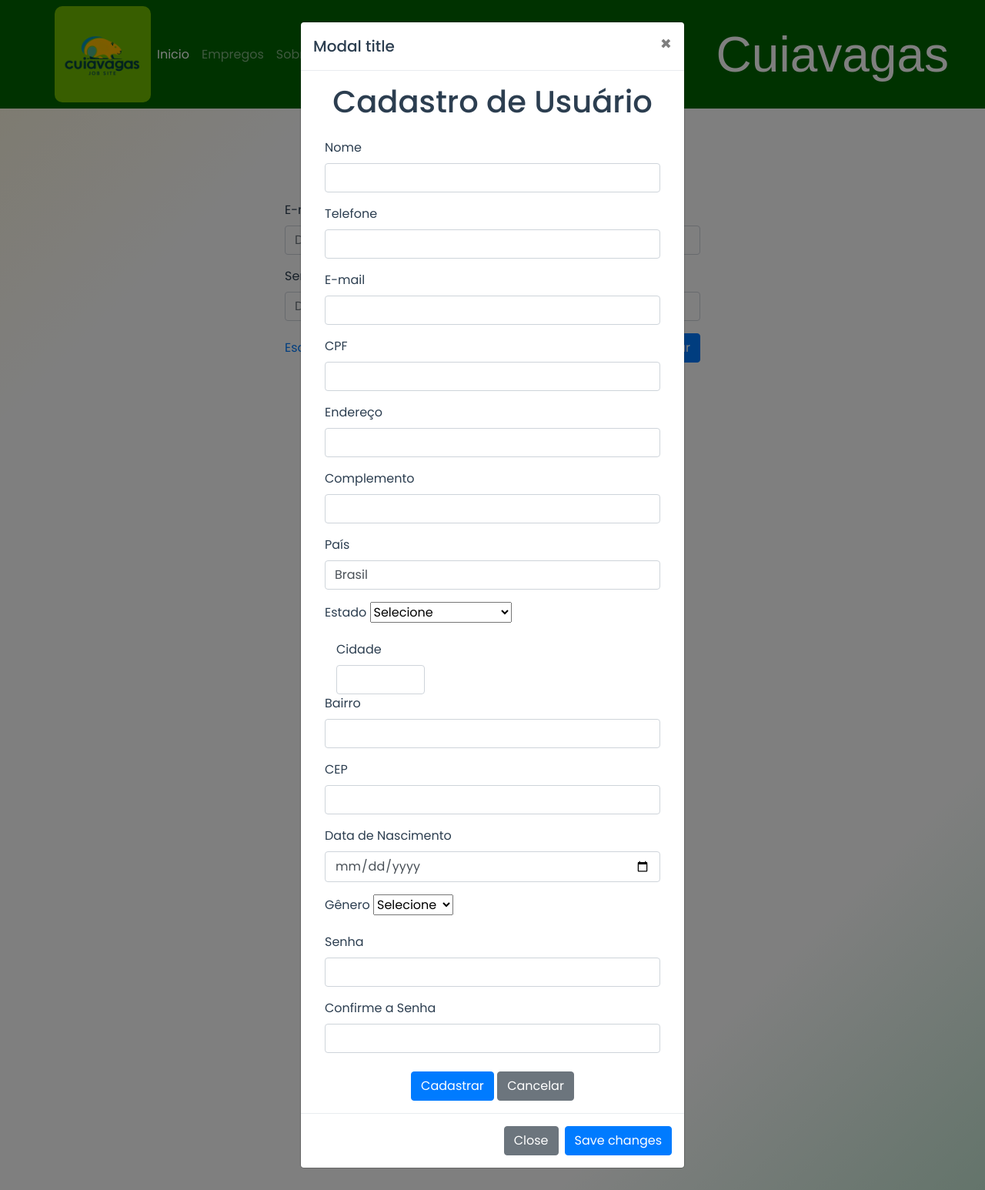
After one commit to weslley281/cuiavagas, a PHP site: page /views/login.php in a window 1280 px wide, after a click on "Cadastre-se". The commit adds this page. Shown: the whole page at 77% size. Run offline with PHP 8.4, Linux system fonts and the light colour scheme; some libraries are stand-ins or nearby versions; some web fonts are replaced.

Commit message:
Add files via upload

```diff
--- a/index.php
+++ b/index.php
@@ -20,6 +20,10 @@ switch ($page) {
         require_once "views/index.php";
         break;
 
+    case 'login':
+        require_once "views/login.php";
+        break;
+
     default:
         # code...
         break;
--- /dev/null
+++ b/views/login.php
@@ -0,0 +1,224 @@
+<!DOCTYPE html>
+<html lang="pt-BR">
+
+<head>
+    <meta charset="UTF-8">
+    <meta name="viewport" content="width=device-width, initial-scale=1.0">
+    <title>Cuiavagas - Encontre Seu Próximo Emprego</title>
+
+    <!-- Bootstrap CSS -->
+    <link rel="stylesheet" href="https://cdn.jsdelivr.net/npm/bootstrap@4.0.0/dist/css/bootstrap.min.css" integrity="sha384-Gn5384xqQ1aoWXA+058RXPxPg6fy4IWvTNh0E263XmFcJlSAwiGgFAW/dAiS6JXm" crossorigin="anonymous">
+    <link rel="stylesheet" href="../css/style.css">
+</head>
+
+<body>
+    <main id="inicio">
+        <nav class="navbar navbar-dark navbar-expand-lg" aria-label="Main navigation">
+            <div class="container-fluid d-flex align-items-center">
+                <div class="d-flex gap-5">
+                    <!-- Logo Section -->
+                    <div id="div-title-logo" class="d-flex align-items-center">
+                        <img id="title-logo" src="img/Leonardo_Phoenix_Design_a_clean_and_modern_logo_for_a_job_site_3.png" alt="Logo" width="125" height="125" class="d-inline-block align-text-top">
+                    </div>
+
+                    <!-- Hamburger Menu Button (visible only on small screens) -->
+                    <button class="navbar-toggler" type="button" data-bs-toggle="collapse" data-bs-target="#navbarNavDropdown" aria-controls="navbarNavDropdown" aria-expanded="false" aria-label="Toggle navigation">
+                        <span class="navbar-toggler-icon"></span>
+                    </button>
+
+                    <!-- Navigation Links (Collapsible) -->
+                    <div class="collapse navbar-collapse mx-auto" id="navbarNavDropdown">
+                        <ul class="navbar-nav d-flex justify-content-center gap-2">
+                            <li class="nav-item fs-4">
+                                <a class="nav-link active" aria-current="page" href="#home">Inicio</a>
+                            </li>
+                            <li class="nav-item fs-4">
+                                <a class="nav-link" href="#empregos">Empregos</a>
+                            </li>
+                            <li class="nav-item fs-4">
+                                <a class="nav-link" href="#">Sobre Nós</a>
+                            </li>
+                            <li class="nav-item fs-4">
+                                <a class="nav-link" href="#">Contato</a>
+                            </li>
+                            <li class="nav-item fs-4">
+                                <a class="nav-link" href="login.php">Login</a>
+                            </li>
+                        </ul>
+                    </div>
+
+                </div>
+
+                <!-- Cuiavagas Title for Large Screens -->
+                <div class="navbar-brand home-title fs-0 fw-bold d-none d-lg-block ms-auto">
+                    Cuiavagas
+                </div>
+
+                <!-- Cuiavagas Title for Mobile (hidden on large screens) -->
+                <div class="navbar-brand home-title fs-1 fw-bold d-lg-none ms-auto">
+                    Cuiavagas
+                </div>
+            </div>
+        </nav>
+
+        <div class="container mt-5">
+            <div class="row justify-content-center">
+                <div class="col-md-6">
+                    <h1 class="text-center">Login</h1>
+                    <form action="login.php" method="POST" class="mt-4">
+                        <div class="mb-3">
+                            <label for="email" class="form-label">E-mail</label>
+                            <input type="email" class="form-control" id="email" name="email" placeholder="Digite seu e-mail" required>
+                        </div>
+                        <div class="mb-3">
+                            <label for="password" class="form-label">Senha</label>
+                            <input type="password" class="form-control" id="password" name="password" placeholder="Digite sua senha" required>
+                        </div>
+                        <div class="d-flex justify-content-between align-items-center">
+                            <div>
+                                <a href="forgot-password.php" class="text-decoration-none">Esqueceu sua senha?</a>
+                            </div>
+                            <button type="submit" class="btn btn-primary">Entrar</button>
+                        </div>
+                    </form>
+                    <div class="text-center mt-3">
+                        <p>Não tem uma conta? <a href="#" class="text-decoration-none" data-toggle="modal" data-target="#exampleModal">Cadastre-se</a></p>
+                    </div>
+                </div>
+            </div>
+        </div>
+
+        </main>
+
+        <!-- Modal -->
+        <div class="modal fade" id="exampleModal" tabindex="-1" role="dialog" aria-labelledby="exampleModalLabel" aria-hidden="true">
+            <div class="modal-dialog" role="document">
+                <div class="modal-content">
+                <div class="modal-header">
+                    <h5 class="modal-title" id="exampleModalLabel">Modal title</h5>
+                    <button type="button" class="close" data-dismiss="modal" aria-label="Close">
+                    <span aria-hidden="true">&times;</span>
+                    </button>
+                </div>
+                <div class="modal-body">
+                <h1 class="text-center">Cadastro de Usuário</h1>
+                <form action="?action=create" method="POST" class="mt-4">
+                    <div class="container">
+                        <div class="form-group">
+                            <label for="name" class="form-label">Nome</label>
+                            <input type="text" class="form-control" id="name" name="name" required>
+                        </div>
+                        <div class="form-group">
+                            <label for="phone" class="form-label">Telefone</label>
+                            <input type="text" class="form-control" id="phone" name="phone" required>
+                        </div>
+                        <div class="form-group">
+                            <label for="email" class="form-label">E-mail</label>
+                            <input type="email" class="form-control" id="email" name="email" required>
+                        </div>
+                        <div class="form-group">
+                            <label for="cpf" class="form-label">CPF</label>
+                            <input type="text" class="form-control" id="cpf" name="cpf" required>
+                        </div>
+                        <div class="form-group">
+                            <label for="address" class="form-label">Endereço</label>
+                            <input type="text" class="form-control" id="address" name="address">
+                        </div>
+                        <div class="form-group">
+                            <label for="complement" class="form-label">Complemento</label>
+                            <input type="text" class="form-control" id="complement" name="complement">
+                        </div>
+                        <div class="form-group">
+                            <label for="country" class="form-label">País</label>
+                            <input type="text" class="form-control" id="country" name="country" value="Brasil" required>
+                        </div>
+                        <div class="form-group">
+                            <label for="state" class="form-label">Estado</label>
+                            <select class="form-select" id="state" name="state" required>
+                                <option value="" selected disabled>Selecione</option>
+                                <option value="AC">Acre</option>
+                                <option value="AL">Alagoas</option>
+                                <option value="AP">Amapá</option>
+                                <option value="AM">Amazonas</option>
+                                <option value="BA">Bahia</option>
+                                <option value="CE">Ceará</option>
+                                <option value="DF">Distrito Federal</option>
+                                <option value="ES">Espírito Santo</option>
+                                <option value="GO">Goiás</option>
+                                <option value="MA">Maranhão</option>
+                                <option value="MT">Mato Grosso</option>
+                                <option value="MS">Mato Grosso do Sul</option>
+                                <option value="MG">Minas Gerais</option>
+                                <option value="PA">Pará</option>
+                                <option value="PB">Paraíba</option>
+                                <option value="PR">Paraná</option>
+                                <option value="PE">Pernambuco</option>
+                                <option value="PI">Piauí</option>
+                                <option value="RJ">Rio de Janeiro</option>
+                                <option value="RN">Rio Grande do Norte</option>
+                                <option value="RS">Rio Grande do Sul</option>
+                                <option value="RO">Rondônia</option>
+                                <option value="RR">Roraima</option>
+                                <option value="SC">Santa Catarina</option>
+                                <option value="SP">São Paulo</option>
+                                <option value="SE">Sergipe</option>
+                                <option value="TO">Tocantins</option>
+                            </select>
+                        </div>
+                        <div class="col-md-4">
+                            <label for="city" class="form-label">Cidade</label>
+                            <input type="text" class="form-control" id="city" name="city" required>
+                        </div>
+                        <div class="form-group">
+                            <label for="neighborhood" class="form-label">Bairro</label>
+                            <input type="text" class="form-control" id="neighborhood" name="neighborhood">
+                        </div>
+                        <div class="form-group">
+                            <label for="postal_code" class="form-label">CEP</label>
+                            <input type="text" class="form-control" id="postal_code" name="postal_code">
+                        </div>
+                        <div class="form-group">
+                            <label for="birth_date" class="form-label">Data de Nascimento</label>
+                            <input type="date" class="form-control" id="birth_date" name="birth_date" required>
+                        </div>
+                        <div class="form-group">
+                            <label for="gender" class="form-label">Gênero</label>
+                            <select class="form-select" id="gender" name="gender" required>
+                                <option value="" selected disabled>Selecione</option>
+                                <option value="male">Masculino</option>
+                                <option value="female">Feminino</option>
+                                <option value="other">Outro</option>
+                            </select>
+                        </div>
+                        <div class="form-group">
+                            <label for="password" class="form-label">Senha</label>
+                            <input type="password" class="form-control" id="password" name="password" required>
+                        </div>
+                        <div class="form-group">
+                            <label for="password2" class="form-label">Confirme a Senha</label>
+                            <input type="password" class="form-control" id="password2" name="password2" required>
+                        </div>
+                    </div>
+                    <div class="text-center mt-4">
+                        <button type="submit" class="btn btn-primary">Cadastrar</button>
+                        <a href="../views/index.php" class="btn btn-secondary">Cancelar</a>
+                    </div>
+                </form>
+                </div>
+                <div class="modal-footer">
+                    <button type="button" class="btn btn-secondary" data-dismiss="modal">Close</button>
+                    <button type="button" class="btn btn-primary">Save changes</button>
+                </div>
+                </div>
+            </div>
+        </div>
+
+        <script src="https://code.jquery.com/jquery-3.2.1.slim.min.js" integrity="sha384-KJ3o2DKtIkvYIK3UENzmM7KCkRr/rE9/Qpg6aAZGJwFDMVNA/GpGFF93hXpG5KkN" crossorigin="anonymous"></script>
+        <script src="https://cdn.jsdelivr.net/npm/popper.js@1.12.9/dist/umd/popper.min.js" integrity="sha384-ApNbgh9B+Y1QKtv3Rn7W3mgPxhU9K/ScQsAP7hUibX39j7fakFPskvXusvfa0b4Q" crossorigin="anonymous"></script>
+        <script src="https://cdn.jsdelivr.net/npm/bootstrap@4.0.0/dist/js/bootstrap.min.js" integrity="sha384-JZR6Spejh4U02d8jOt6vLEHfe/JQGiRRSQQxSfFWpi1MquVdAyjUar5+76PVCmYl" crossorigin="anonymous"></script>
+
+        <script src="views/script.js"></script>
+
+</body>
+
+</html>
```
Also changed, not shown: css/style.css (+39 -0 lines), views/index.php (+83 -7 lines).
